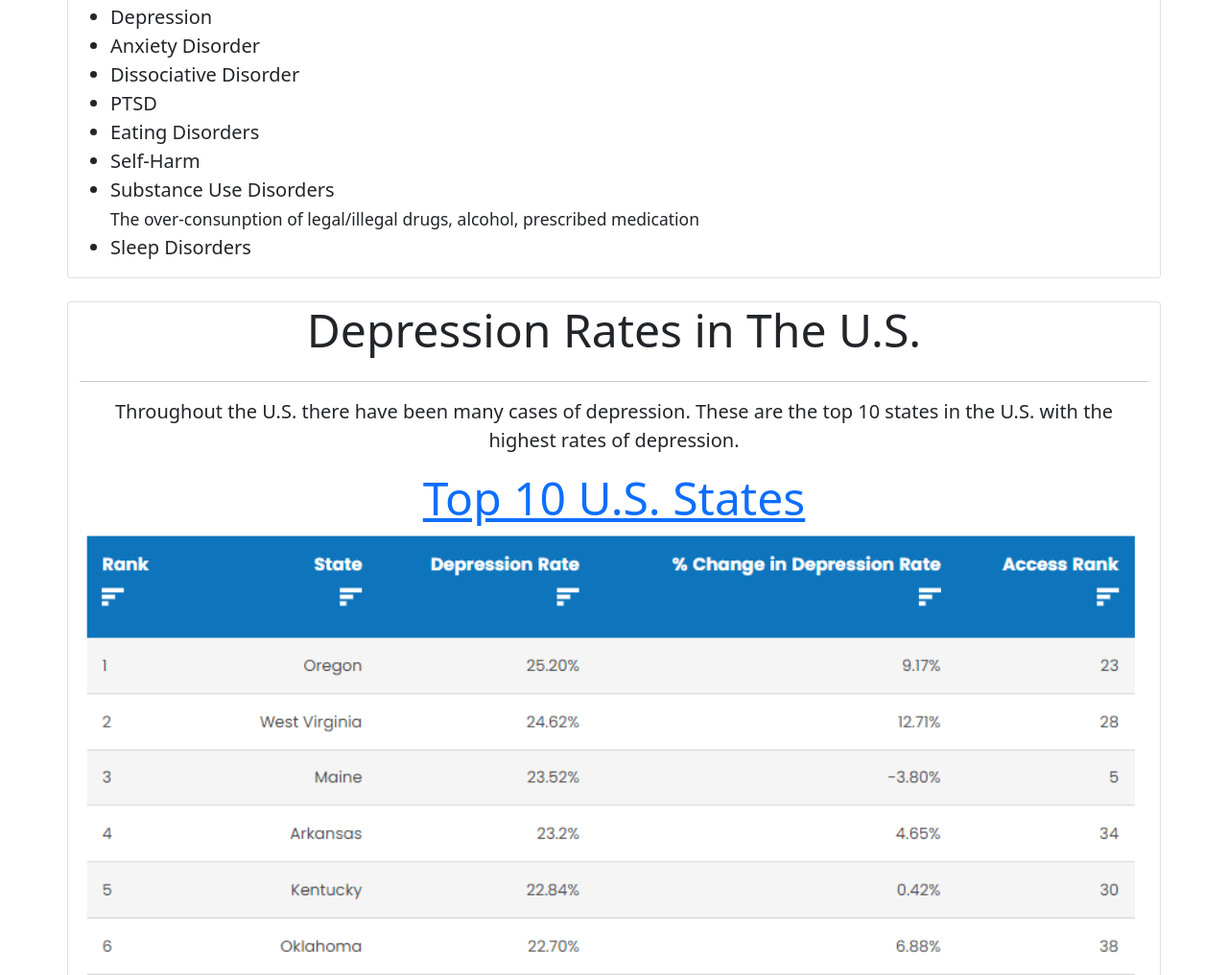
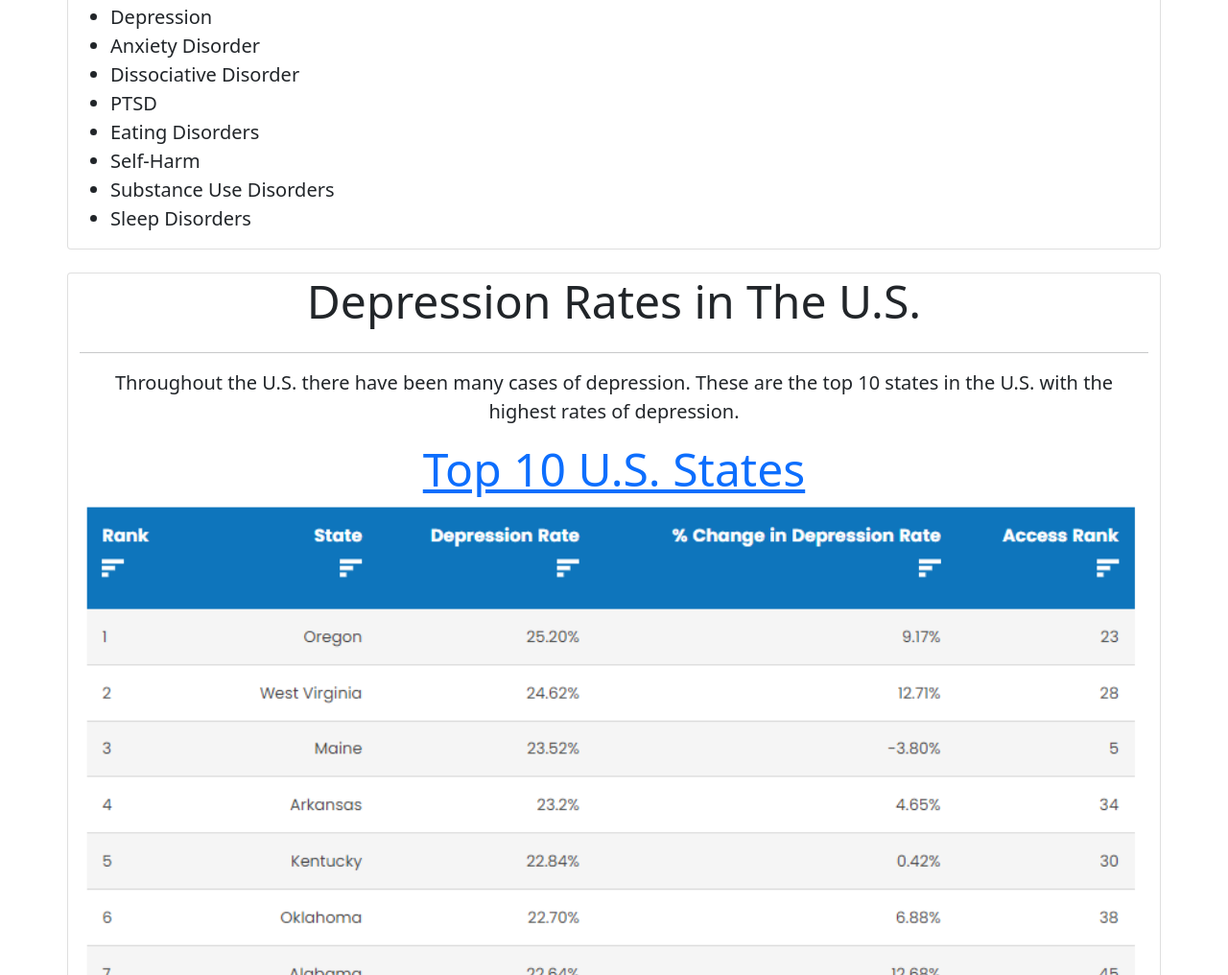
Before and after one commit to jasonarzona/github_project, a plain HTML site: page IdentifyingOthers.html in a window 1280 px wide. Shown: the part 1899-2915 px from the top of the page at 96% size. Drawn offline with nearby package versions, Linux system fonts and the light colour scheme.

Commit message:
changes to io html

```diff
--- a/IdentifyingOthers.html
+++ b/IdentifyingOthers.html
@@ -101,7 +101,6 @@
                     <li>Eating Disorders</li>
                     <li>Self-Harm</li>
                     <li>Substance Use Disorders</li>
-                    <small>The over-consunption of legal/illegal drugs, alcohol, prescribed medication</small>
                     <li>Sleep Disorders</li>
                 </ul>
         </div>
@@ -140,6 +139,5 @@
             </ul>
         </div>
     </section>
-
 </body>
 </html>
```
